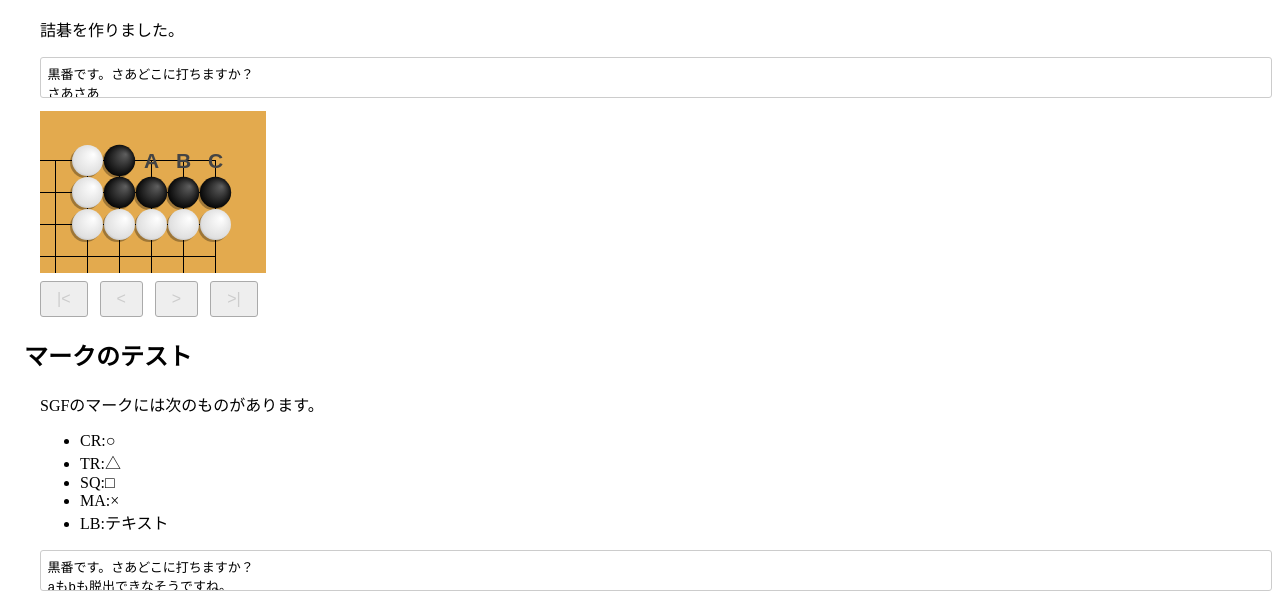
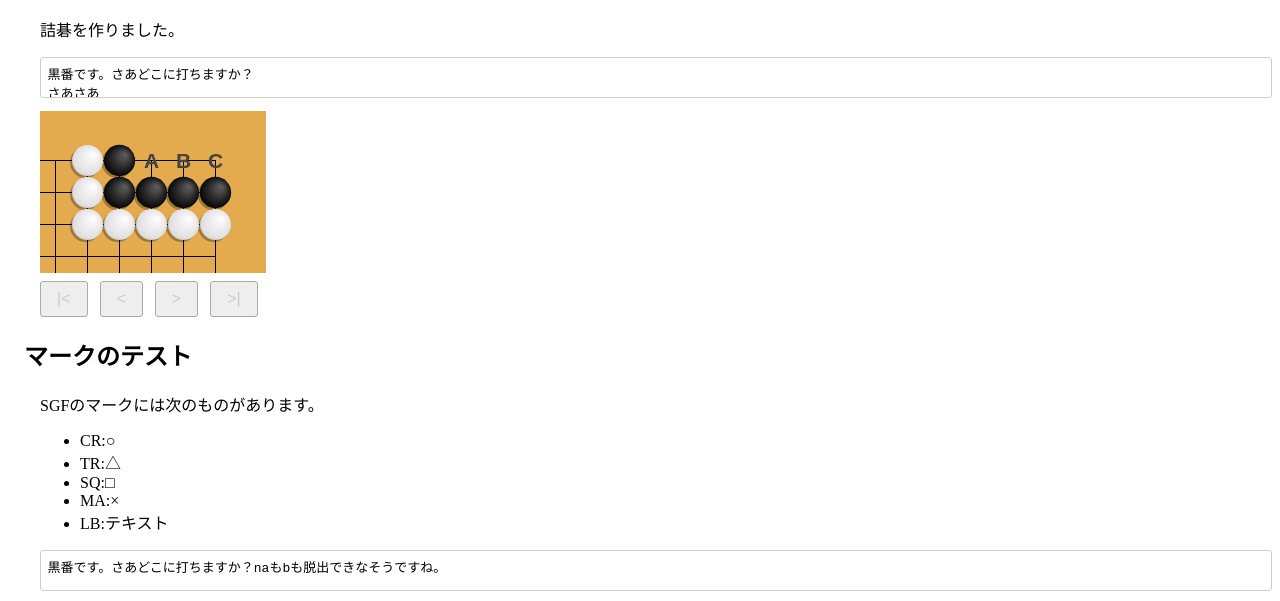
Before and after one commit to misohena/js_igo, a plain HTML site: page examples.html in a window 1280 px wide. Shown: the part 127-728 px from the top of the page. Drawn offline with Linux system fonts and the light colour scheme.

Commit message:
Fix examples tsumego problem

```diff
--- a/examples.html
+++ b/examples.html
@@ -51,7 +51,7 @@
       </ul>
       <script>
       igo.insertGameViewBeforeCurrentScript(
-          igo.Game.fromSGF("(;GM[1]FF[4]SZ[9]VW[ba:ie]AW[db][ec][hc][dd][fd][gd][hd]AB[eb][hb][ib][fc][gc]LB[da:a][ic:b]C[黒番です。さあどこに打ちますか？\naもbも脱出できなそうですね。](;B[ga];W[fb]TR[fc][gc]C[あ、△二子が取られちゃう！];B[gb]C[助けると……];W[ea]SQ[eb]C[□がとられちゃいました……];B[fa]C[後からコウ材にはなるかもしれません];W[eb];B[ic];W[id];B[ha];W[ia]C[全部取られちゃった！])(;B[fb](;W[ga](;B[gb];W[ha];B[ea];W[da];B[ic];W[id];B[ia];W[fa]C[全部取られちゃった！])(;B[ha];W[ea](;B[fa];W[gb]C[全部取られちゃった！])(;B[gb];W[fa];B[da];W[ea];B[fa];W[ca];B[ea];W[cb];B[ic];W[id]CR[ga][ia]C[○目が二つあるので活きです])))(;W[ha];B[ga];W[ea];B[ia];W[fa];B[da];W[ea];B[fa];W[cb]CR[ha][gb]C[○目が二つあるので活きです]))(;B[fa](;W[gb]TR[fc][gc]C[△二子があたりです。];B[fb];W[ga];B[ha]C[活きました！])(;W[ga](;B[gb];W[ea];B[da];W[ca];B[ha])(;B[ha];W[ea](;B[fb];W[gb])(;B[da];W[ca];B[fb];W[ea];B[gb])))))"), {
+          igo.Game.fromSGF("(;GM[1]SZ[9]VW[ba:ie]AW[db]AB[eb]AB[hb:ib]AW[ec]AB[fc:gc]AW[hc]AW[dd]AW[fd:hd]LB[da:a]LB[ic:b]C[黒番です。さあどこに打ちますか？naもbも脱出できなそうですね。](;B[ga];W[fb]TR[fc]TR[gc]C[あ、△二子が取られちゃう！];B[gb]C[助けると……];W[ea]SQ[eb]C[□がとられちゃいました……];B[fa]C[後からコウ材にはなるかもしれません];W[eb];B[ic];W[id];B[ha];W[ia]C[全部取られちゃった！])(;B[fb](;W[ga](;B[gb];W[ha];B[ea];W[da];B[ic];W[id];B[ia];W[fa]C[全部取られちゃった！])(;B[ha];W[ea](;B[fa];W[gb]C[全部取られちゃった！])(;B[gb];W[fa];B[da];W[ea];B[fa];W[ca];B[ea];W[cb];B[ic];W[id]CR[ga]CR[ia]C[○目が二つあるので活きです])))(;W[ha];B[ga];W[ea];B[ia];W[fa];B[da];W[ea];B[fa];W[cb]CR[ha]CR[gb]C[○目が二つあるので活きです]))(;B[fa](;W[gb]TR[fc]TR[gc]C[△二子があたりです。];B[fb];W[ga];B[ha]C[活きました！])(;W[ga](;B[gb];W[ea];B[da];W[ca];B[ha])(;B[ha];W[ea](;B[fb];W[gb])(;B[da];W[ca];B[fb];W[ea];B[gb]))))(;B[ea](;W[fb];B[gb];W[fa];B[ga];W[da]C[活きた！])(;W[gb];B[fb];W[ga](;B[fa];W[da])(;B[ha];W[da];B[fa]C[活きた！]))(;W[ha];B[ga];W[fb];B[gb];W[da];B[fa]C[活きた！])(;W[ga];B[gb];W[da](;B[fa];W[fb])(;B[fb];W[ha];B[ic];W[ia];B[id];W[ie];B[fa];W[ha];B[he];W[ia];B[ga];W[ha];B[ia];W[ha])(;B[ha];W[fa];B[fb]))(;W[fa];B[fb];W[ga];B[ha];W[da];B[gb]C[活き！])))"), {
               showUI: false,
               showComment: true,
               commentLocation: "TOP",
```
